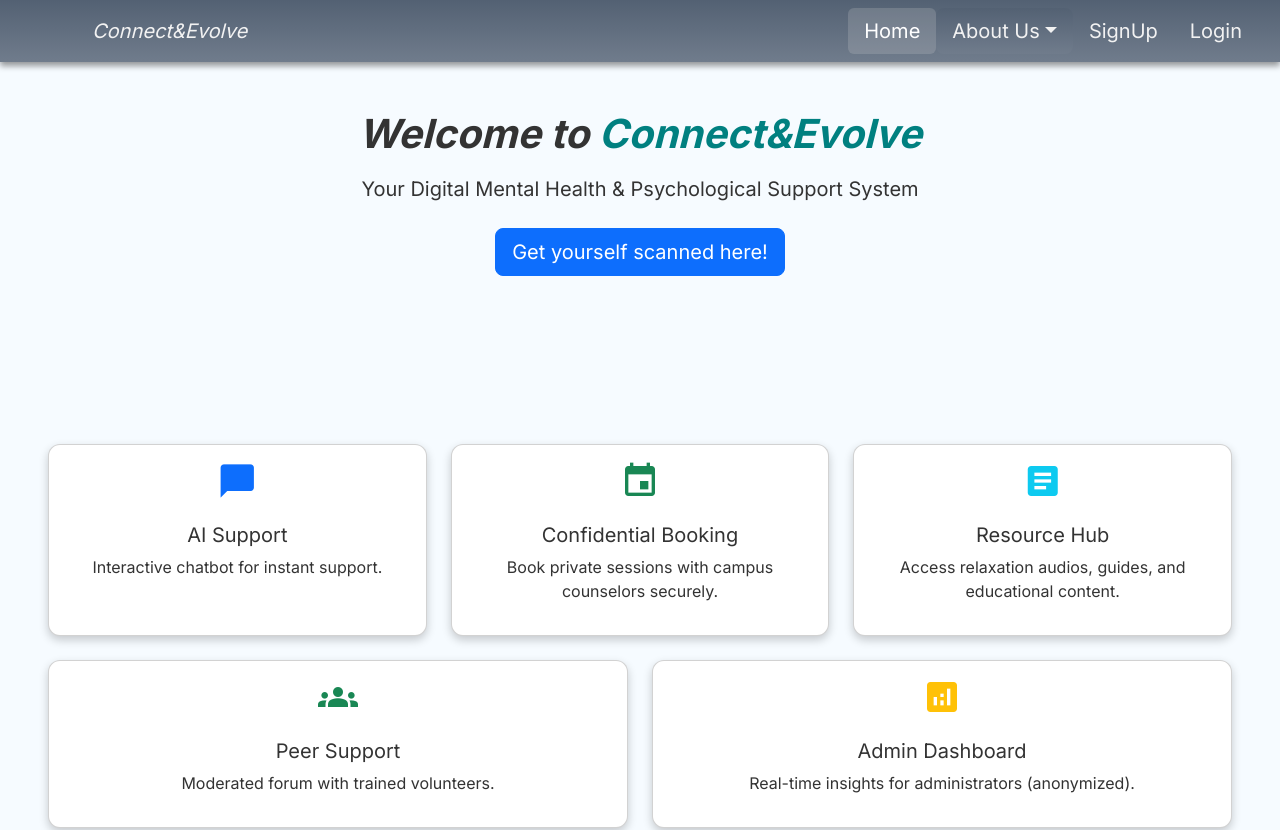
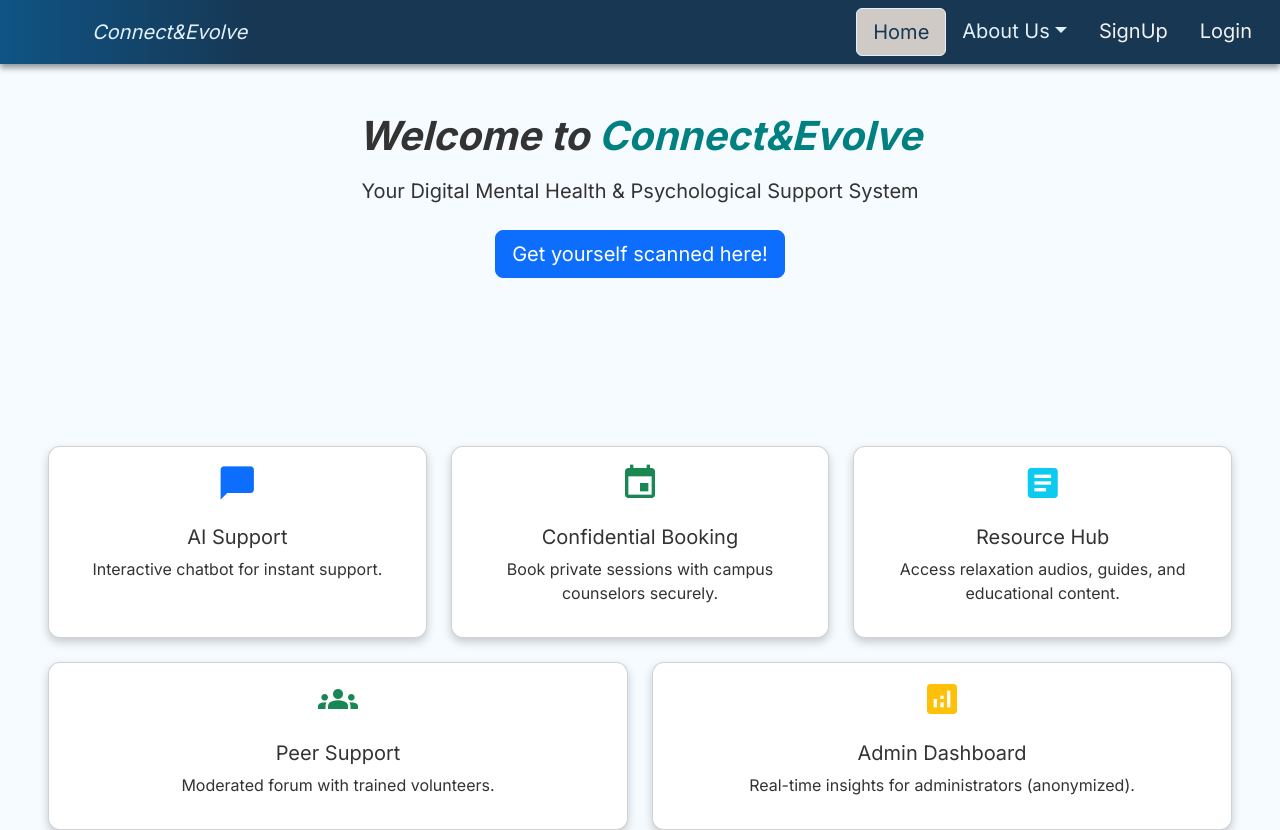
Before and after one commit to ali-0507/Digital_Mental_Health_platform, a React (Vite) app in the folder frontend/: page / in a window 1280 px wide. Shown: the top 830 px of the page. Built offline with nearby package versions, Linux system fonts and the light colour scheme.

Commit message:
added new color

```diff
--- a/frontend/src/App.css
+++ b/frontend/src/App.css
@@ -37,14 +37,13 @@ a {
 
 /* Navbar */
 .navbar {
- background: linear-gradient(to bottom, #536173, #707c8c);
+ background: linear-gradient(to left, #173753 80%, #0f5485);
  box-shadow: 0 4px 6px rgba(0,0,0,0.4);
 }
 .navbar-brand,
 .navbar .nav-link {
  font-family:"Inter", sans-serif;
   color:rgb(242,242,242);
-  font-weight: 200;
 }
 .nav-title {
   color: rgb(242,242,242);
--- a/frontend/src/landing_page/Navbar.css
+++ b/frontend/src/landing_page/Navbar.css
@@ -1,16 +1,16 @@
-#navbarNav{
-    margin-right: 10px;
-}
 
-/* .nav-pills .nav-link:hover {
-  color: rgb(216,216,216,0.4) !important;
-} */
 .logoName{
-    color: rgb(242,242,242) !important;
+    color: #E1F1FC !important;
 }
 .nav-pills .nav-link.active,
 .nav-pills .show > .nav-link {
-  background-color: rgb(216,216,216,0.2) !important;
+  background-color: #CFCAC6 !important;
+  color:#173753 !important;
+  border:1px solid #E1F1FC;
+}
+
+.nav-link{
+  font-weight: 400 !important;
 }
 
 .navbar-brand{
@@ -18,15 +18,14 @@
 }
 
 .dropdown .btn{
-  background: linear-gradient(to bottom, #536173, #707c8c);
+ background: linear-gradient(to left, #173753, #173753);
   border:none;
-  color:rgb(242,242,242);
+  color:#E1F1FC;
 }
-/* .dropdown .btn:hover{
-  background: rgb(216,216,216,0.2) ;
-  color:rgb(242,242,242);
-} */
 .dropdown-item:hover{
-  background: rgba(128,159,166,0.2);
-  color:rgb(83,97,115);
+  background: #CFCAC6;
+  color:#173753;
 }
+.dropdown-menu a{
+  font-weight: 300;
+}
```
